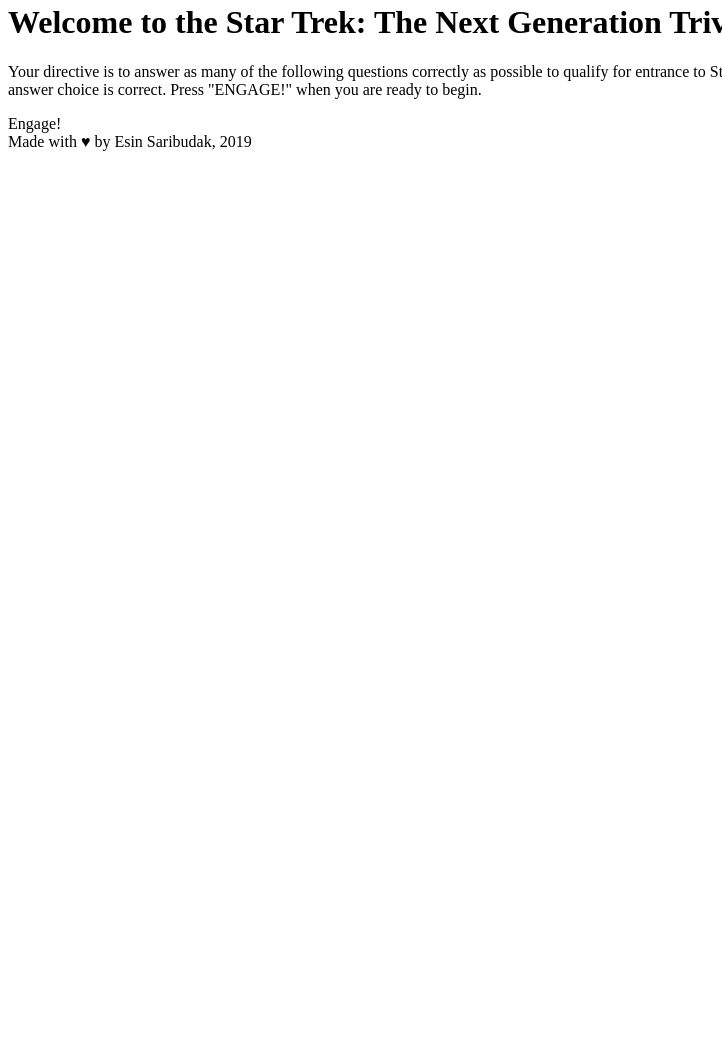
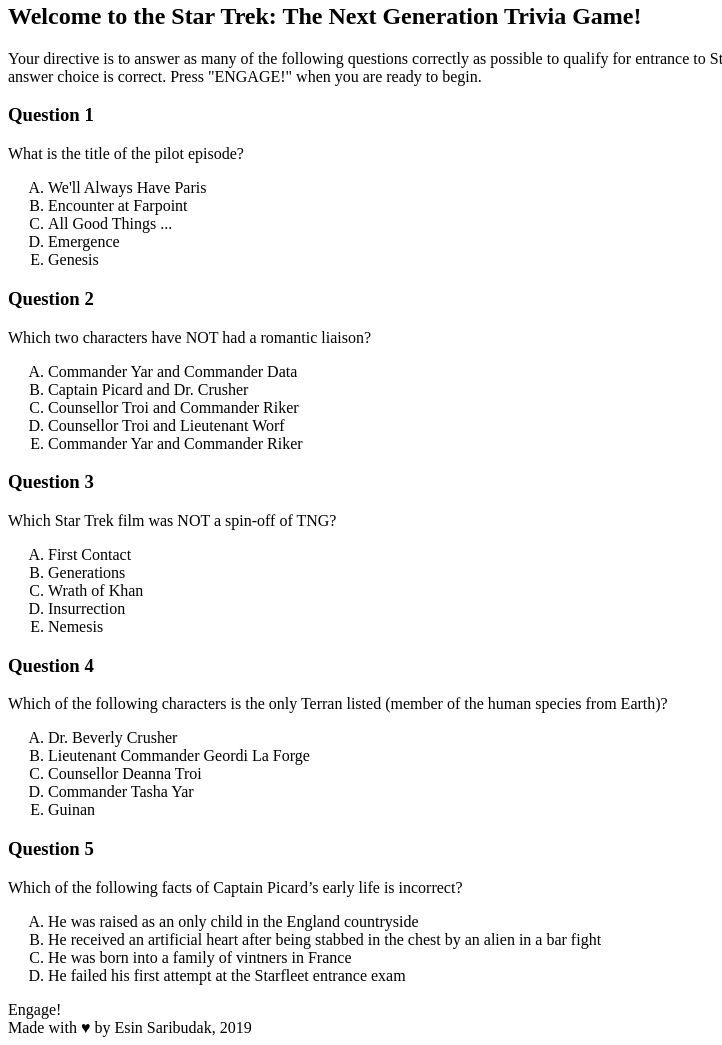
Before and after one commit to esin87/StarTrek_TNG_Trivia_Game, a plain HTML site: page index.html in a window 1280 px wide. Shown: the part 106-1151 px from the top of the page, without its empty margins (0-722 px from the left). Before the commit the page ends 800 px from the top, so only its background shows below. Drawn offline with Linux system fonts and the light colour scheme.

Commit message:
questions 1 through 5 written

```diff
--- a/index.html
+++ b/index.html
@@ -4,7 +4,7 @@
     <meta charset="UTF-8">
     <meta name="viewport" content="width=device-width, initial-scale=1.0">
     <meta http-equiv="X-UA-Compatible" content="ie=edge">
-    <link rel="stylesheet" type="text/css" src="styles.css">
+    <link rel="stylesheet" type="text/css" href="styles.css">
     <title>Star Trek: The Next Generation Trivia Game</title>
 </head>
 <body>
@@ -14,8 +14,64 @@
     </header>
     <main>
         <div id="command">
-            <h1>Welcome to the Star Trek: The Next Generation Trivia Game! </h1>
-            <p>Your directive is to answer as many of the following questions correctly as possible to qualify for entrance to Starfleet Academy. Each question presents answer choices, and per question, only one answer choice is correct. Press "ENGAGE!" when you are ready to begin.</p>
+            <section id="intro">
+                <h1>Welcome to the Star Trek: The Next Generation Trivia Game! </h1>
+                <p>Your directive is to answer as many of the following questions correctly as possible to qualify for entrance to Starfleet Academy. Each question presents answer choices, and per question, only one answer choice is correct. Press "ENGAGE!" when you are ready to begin.</p>
+            </section>
+            <div class="question" id="question1">
+                <h3>Question 1</h3>
+                <p>What is the title of the pilot episode?</p>
+                <ol>
+                    <li>We'll Always Have Paris</li>
+                    <li>Encounter at Farpoint</li>
+                    <li>All Good Things ... </li>
+                    <li>Emergence</li>
+                    <li>Genesis</li>
+                </ol>
+            </div>
+            <div class="question" id="question2">
+                <h3>Question 2</h3>
+                <p> Which two characters have NOT had a romantic liaison?</p>
+                <ol>
+                    <li>Commander Yar and Commander Data</li>
+                    <li>Captain Picard and Dr. Crusher</li>
+                    <li>Counsellor Troi and Commander Riker</li>
+                    <li>Counsellor Troi and Lieutenant Worf</li>
+                    <li>Commander Yar and Commander Riker</li>
+                </ol>
+            </div>
+            <div class="question" id="question3">
+                <h3>Question 3</h3>
+                <p> Which Star Trek film was NOT a spin-off of TNG?</p>
+                <ol>
+                    <li>First Contact</li>
+                    <li>Generations</li>
+                    <li>Wrath of Khan</li>
+                    <li>Insurrection</li>
+                    <li>Nemesis</li>
+                </ol>
+            </div>
+            <div class="question" id="question4">
+                <h3>Question 4</h3>
+                <p>Which of the following characters is the only Terran listed (member of the human species from Earth)?</p>
+                <ol>
+                    <li>Dr. Beverly Crusher</li>
+                    <li>Lieutenant Commander Geordi La Forge</li>
+                    <li>Counsellor Deanna Troi</li>
+                    <li>Commander Tasha Yar</li>
+                    <li>Guinan</li>
+                </ol>
+            </div>
+            <div class="question" id="question5">
+                <h3>Question 5</h3>
+                <p>Which of the following facts of Captain Picard’s early life is incorrect? </p>
+                <ol>
+                    <li>He was raised as an only child in the England countryside</li>
+                    <li>He received an artificial heart after being stabbed in the chest by an alien in a bar fight</li>
+                    <li>He was born into a family of vintners in France</li>
+                    <li>He failed his first attempt at the Starfleet entrance exam</li>
+                </ol>
+            </div>
             <div id="engage">
                 Engage!
             </div>
--- a/styles.css
+++ b/styles.css
@@ -0,0 +1,7 @@
+.question {
+    display: block;
+}
+
+ol {
+    list-style-type: upper-alpha;
+}
```
